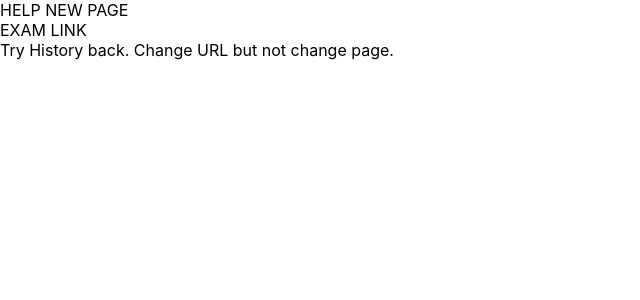
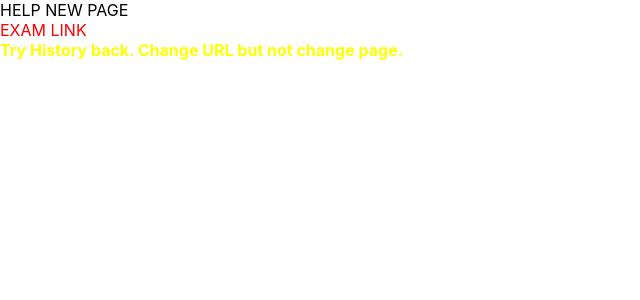
Before and after one commit to chltjdgus/next-swiper-error, a Next.js app: page /help in a window 1280 px wide. Shown: the top 300 px of the page, without its empty margins (0-640 px from the left). Built offline with nearby package versions, Linux system fonts and the light colour scheme.

Commit message:
add : ini

```diff
--- a/pages/help/index.tsx
+++ b/pages/help/index.tsx
@@ -6,9 +6,9 @@ const HelpSample = () => {
         <div style={{height:500}}>
             HELP NEW PAGE
             <br/>
-            <Link href={"/exam"}>EXAM LINK</Link>
+            <Link href={"/exam"} style={{color:'red'}}>EXAM LINK</Link>
 <br/>
-            Try History back. Change URL but not change page.
+           <b style={{color:'yellow'}}> Try History back. Change URL but not change page.</b>
         </div>
 
     );
```
